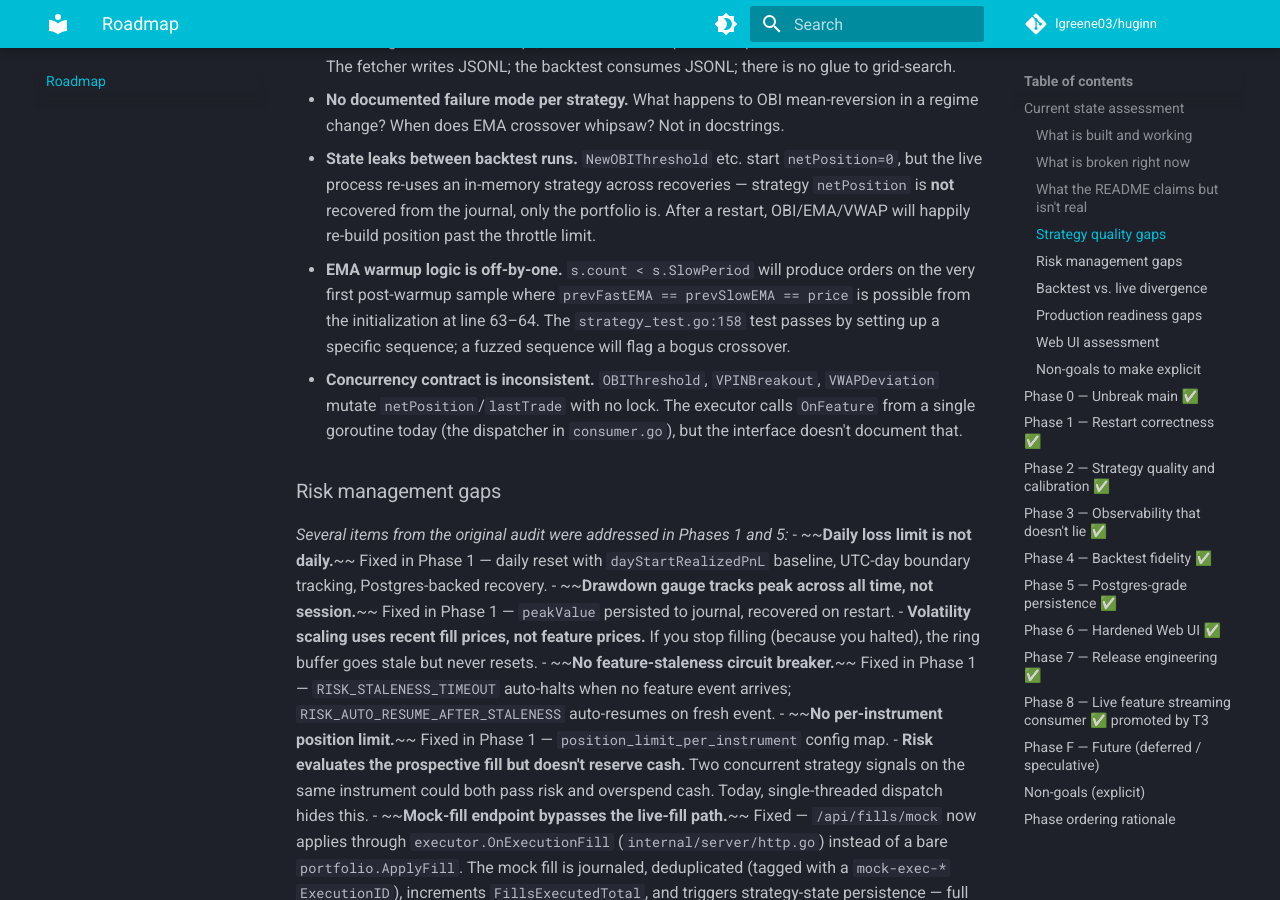
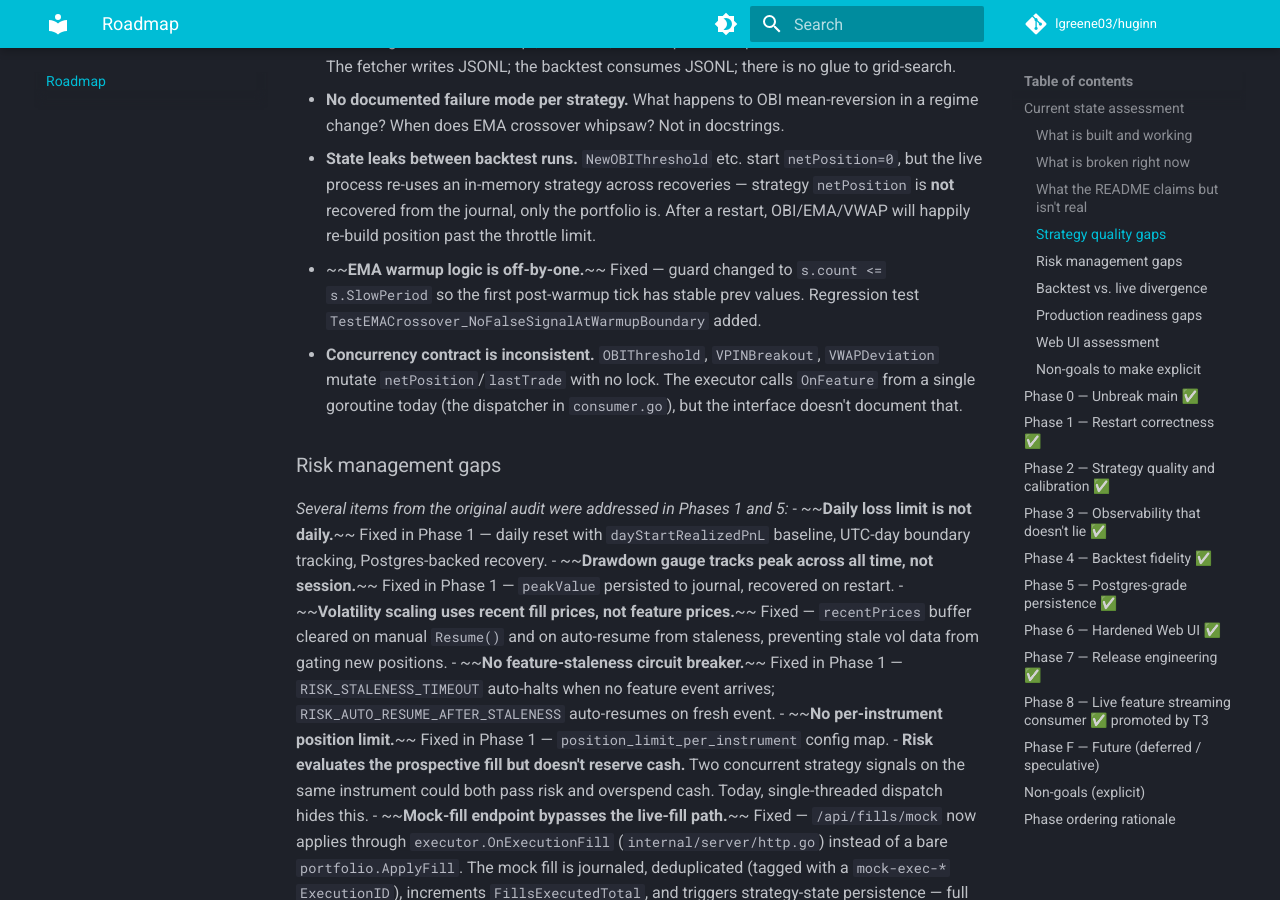
Before and after one commit to lgreene03/huginn, an MkDocs documentation site: the page built from docs/ROADMAP.md, in a window 1280 px wide and 900 px high, scrolled down 2209 px. Built offline with MkDocs 1.6.1 and Material for MkDocs 9.7.7, drawn with Linux system fonts in a browser that asks for light colours; comment, search, counter and statistics services are not loaded.

Commit message:
Add Dependabot config and mark resolved ROADMAP items
Add .github/dependabot.yml for gomod and github-actions weekly
updates. Mark EMA warmup off-by-one and stale vol-price buffer
bugs as resolved in the ROADMAP assessment section.

```diff
--- a/docs/ROADMAP.md
+++ b/docs/ROADMAP.md
@@ -43,7 +43,7 @@ _All items from the original audit have been addressed:_
 - **No calibration story.** OBI threshold 0.7, VPIN 0.5, VWAP 0.001 — these are folklore values in the configs. There is no script, notebook, or sweep CLI that picks them from historical data. The fetcher writes JSONL; the backtest consumes JSONL; there is no glue to grid-search.
 - **No documented failure mode per strategy.** What happens to OBI mean-reversion in a regime change? When does EMA crossover whipsaw? Not in docstrings.
 - **State leaks between backtest runs.** `NewOBIThreshold` etc. start `netPosition=0`, but the live process re-uses an in-memory strategy across recoveries — strategy `netPosition` is **not** recovered from the journal, only the portfolio is. After a restart, OBI/EMA/VWAP will happily re-build position past the throttle limit.
-- **EMA warmup logic is off-by-one.** `s.count < s.SlowPeriod` will produce orders on the very first post-warmup sample where `prevFastEMA == prevSlowEMA == price` is possible from the initialization at line 63–64. The `strategy_test.go:158` test passes by setting up a specific sequence; a fuzzed sequence will flag a bogus crossover.
+- ~~**EMA warmup logic is off-by-one.**~~ Fixed — guard changed to `s.count <= s.SlowPeriod` so the first post-warmup tick has stable prev values. Regression test `TestEMACrossover_NoFalseSignalAtWarmupBoundary` added.
 - **Concurrency contract is inconsistent.** `OBIThreshold`, `VPINBreakout`, `VWAPDeviation` mutate `netPosition`/`lastTrade` with no lock. The executor calls `OnFeature` from a single goroutine today (the dispatcher in `consumer.go`), but the interface doesn't document that.
 
 ### Risk management gaps
@@ -51,7 +51,7 @@ _All items from the original audit have been addressed:_
 _Several items from the original audit were addressed in Phases 1 and 5:_
 - ~~**Daily loss limit is not daily.**~~ Fixed in Phase 1 — daily reset with `dayStartRealizedPnL` baseline, UTC-day boundary tracking, Postgres-backed recovery.
 - ~~**Drawdown gauge tracks peak across all time, not session.**~~ Fixed in Phase 1 — `peakValue` persisted to journal, recovered on restart.
-- **Volatility scaling uses recent fill prices, not feature prices.** If you stop filling (because you halted), the ring buffer goes stale but never resets.
+- ~~**Volatility scaling uses recent fill prices, not feature prices.**~~ Fixed — `recentPrices` buffer cleared on manual `Resume()` and on auto-resume from staleness, preventing stale vol data from gating new positions.
 - ~~**No feature-staleness circuit breaker.**~~ Fixed in Phase 1 — `RISK_STALENESS_TIMEOUT` auto-halts when no feature event arrives; `RISK_AUTO_RESUME_AFTER_STALENESS` auto-resumes on fresh event.
 - ~~**No per-instrument position limit.**~~ Fixed in Phase 1 — `position_limit_per_instrument` config map.
 - **Risk evaluates the prospective fill but doesn't reserve cash.** Two concurrent strategy signals on the same instrument could both pass risk and overspend cash. Today, single-threaded dispatch hides this.
```
Also changed, not shown: 1 other file.
